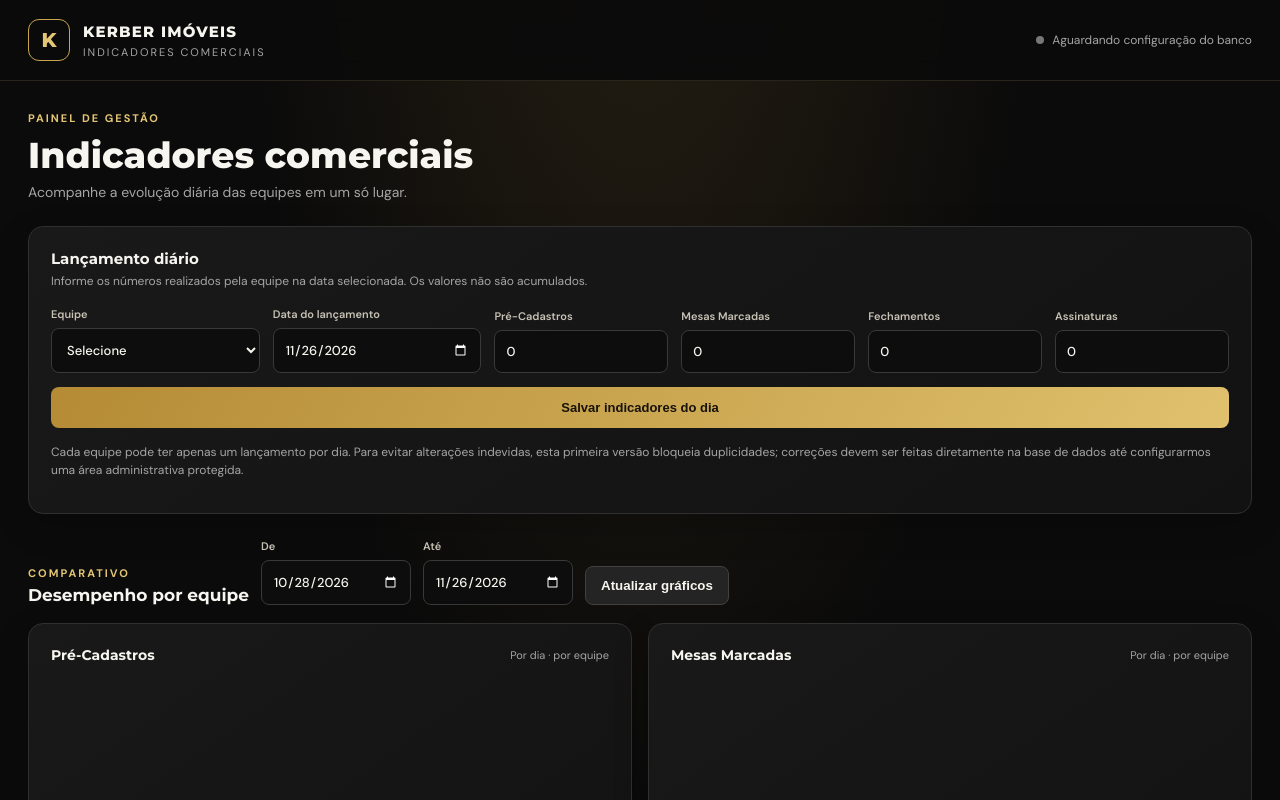
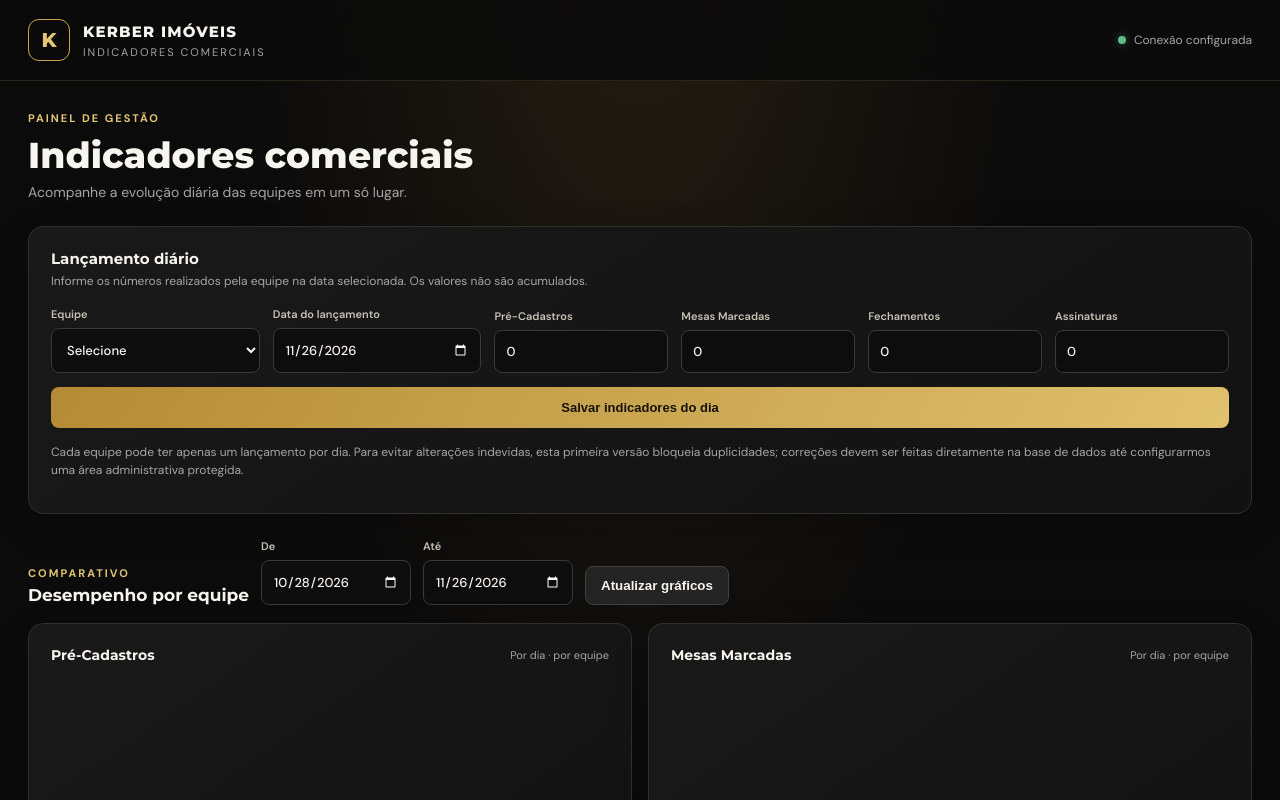
Before and after one commit to kerberimoveis/kerber-indicadores-comerciais, a plain HTML site: page index.html in a window 1280 px wide. Shown: the top 800 px of the page. Drawn offline with nearby package versions, Linux system fonts and the light colour scheme; no server answers.

Commit message:
Corrige validação da chave Publishable do Supabase

```diff
--- a/index.html
+++ b/index.html
@@ -121,7 +121,7 @@
     await loadData();
   });
   document.getElementById('refreshBtn').addEventListener('click',loadData);
-  if(SUPABASE_URL.startsWith('https://')&&SUPABASE_ANON_KEY.startsWith('eyJ')){
+  if(SUPABASE_URL.startsWith('https://')&&(SUPABASE_ANON_KEY.startsWith('eyJ')||SUPABASE_ANON_KEY.startsWith('sb_publishable_'))){
     db=window.supabase.createClient(SUPABASE_URL,SUPABASE_ANON_KEY);
     setStatus(true,'Conexão configurada');loadData();
   }else{setStatus(false,'Aguardando configuração do banco')}
```
